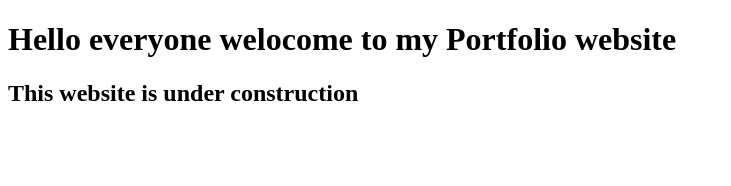
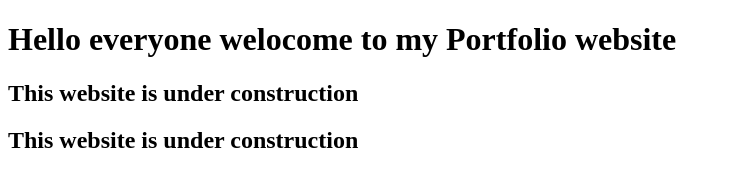
Before and after one commit to devedroy/devpreyo, a plain HTML site: page index.html in a window 1280 px wide. Shown: the whole page, without its empty margins (0-731 px from the left). Drawn offline with Linux system fonts and the light colour scheme.

Commit message:
proper syn

```diff
--- a/index.html
+++ b/index.html
@@ -3,5 +3,6 @@
 <body>
     <h1>Hello everyone welocome to my Portfolio website</h1>
     <h2>This website is under construction</h2>
+    <h2>This website is under construction</h2>
 </body>
 </html>
```
